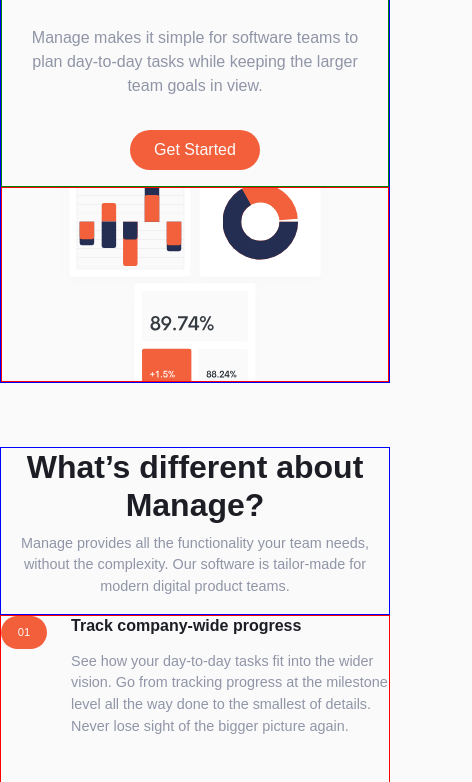
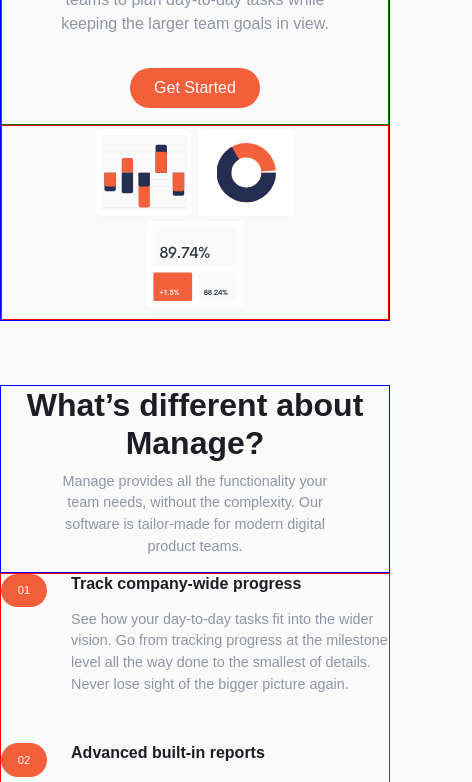
Before and after one commit to diegoBenitez2/manage-Landing-Page, a website built with webpack: page src/index.html in a window 390 px wide. Shown: the part 326-1108 px from the top of the page, 472 px wide, since content can reach past the window. Built offline with nearby package versions, Linux system fonts and the light colour scheme; some packages are replaced by stand-ins of ours; a web font is replaced by a local one.

Commit message:
responsive design 4/4 done

```diff
--- a/src/js/index.js
+++ b/src/js/index.js
@@ -9,10 +9,13 @@
 import '../assets/images/icon-twitter.svg'
 import '../assets/images/icon-pinterest.svg'
 import '../assets/images/icon-instagram.svg'
-//Download DOM elements
+//load DOM elements
 const $email = document.getElementById('email')
 const $msgError = document.getElementById('msg-email')
 const $form = document.querySelector('form')
+const $btnNavBar = document.querySelector('button.navbar-toggler')
+const $navBar = document.querySelector('nav.navbar')
+const $body = document.querySelector('body')
 //form actions
 $email.addEventListener('input',(event)=>{
   if($email.validity.valid){
@@ -38,3 +41,8 @@
   $msgError.textContent = 'Please, insert a valid email'
   }
 }
+//overlay and event click navBar
+$btnNavBar.addEventListener('click',()=>{
+  $navBar.classList.toggle('overlay')
+  $body.classList.toggle('scroll-hidden')
+})
--- a/src/sass/_banner.scss
+++ b/src/sass/_banner.scss
@@ -6,8 +6,8 @@
   justify-content: space-between;
 }
   &__title{
+    width: 80%;
     color: $VaryLightGray;
-    padding-right: 5em;
     position: relative;
     font-weight: 700;
     font-size: 2em;
@@ -26,9 +26,14 @@
     }
   }
 
-  @include media-medium-small{
+  @include media-small-small{
+    .container{
+      display: block !important;
+      text-align: center;
+    }
     &__title{
-      padding-right: 1em;
+      margin: 0 auto 1em;
     }
-  }
+
 }
+}
--- a/src/sass/_config.scss
+++ b/src/sass/_config.scss
@@ -1,12 +1,12 @@
 //Colors
-$BrightRed: #f25f3a;
-$DarkBlue: #242d52;
+$BrightRed: hsl(12, 88%, 59%);
+$DarkBlue: hsl(228, 39%, 23%);
 
 // ### Neutral
 
 $DarkGrayishBlue: hsl(227, 12%, 61%);
 $VeryDarkBlue: hsl(233, 12%, 13%);
-$VaryLightGray: #fafafa;
+$VaryLightGray: hsl(0, 0%, 98%);
 //media querys
 @mixin media-forms {
   @media(max-width:1199px){ @content}
--- a/src/sass/_footer.scss
+++ b/src/sass/_footer.scss
@@ -133,10 +133,10 @@
   }
   &__social{
   margin-top: 2em;
-    justify-content: space-between;
+    justify-content: space-evenly;
     img{
-      width: 2.5em;
-      height: 2.5em;
+      width: 100% /5;
+      height: 100% /5;
     }
   }
   }
--- a/src/sass/_header.scss
+++ b/src/sass/_header.scss
@@ -26,14 +26,49 @@
     &__button{
       display: none;
     }
-    .navbar-toggler{
-      border: 0;
-      color: $VeryDarkBlue;
-      font-weight: bold;
-      outline: 0;
+    .navbar{
+      position: absolute;
+      top: 0;
+      right: 0;
+      left: 0;
+      bottom: 0;
+      display: block;
+      text-align: center;
+      .navbar-nav{
+        background:$VaryLightGray;
+        border: 0;
+      }
+        .navbar-toggler{
+          position: relative;
+          top: 10px;
+          left: 350px;
+          border: 0;
+          color: $VeryDarkBlue;
+          font-weight: bold;
+          outline: 0;
+        }
+        #navbarNav{
+          margin-top: 5em;
+        }
+    }
+    .overlay{
+      background: linear-gradient(150deg,transparent, rgba(0,0,0,.5)) ;
     }
   }
+
   @include media-medium-small{
     background-position: -100% -200%;
+    .navbar{
+      .navbar-toggler{
+        left: 250px;
+      }
+    }
+  }
+  @include media-small-small{
+    .navbar{
+      .navbar-toggler{
+        left: 150px;
+      }
+    }
   }
 }
--- a/src/sass/_hero.scss
+++ b/src/sass/_hero.scss
@@ -2,7 +2,7 @@
   display: flex;
   border: 1px solid blue;
   padding: 0;
-  margin: 2em 0 ;
+  margin:  0 ;
   &__container1{
     border: 1px solid green ;
     width: 50%;
@@ -32,19 +32,27 @@
     display: block;
     &__container1{
       width: 100%;
+      padding: 1em;
+      margin: 0 auto;
       text-align: center;
-      padding: 1em;
     }
     &__container2{
+      background-size: 70%;
       height: 50vw;
       width: 100%;
-      background-size: 70%;
     }
     &__title{
       padding: 0;
     }
     &__description{
+      width: 80%;
       padding: 0;
+      margin: 0 auto 2em;
     }
   }
+  @include media-small{
+    &__container2{
+    background-size: 55%;
+  }
+  }
 }
--- a/src/sass/_said.scss
+++ b/src/sass/_said.scss
@@ -1,5 +1,5 @@
 .said{
-  margin: 10em 0;
+  margin: 10em 0 6em;
   text-align: center;
   &__title{
     @include titleH2;
@@ -9,11 +9,12 @@
     @include button;
   }
   .card-deck{
+    display: block;
     scroll-snap-type: x mandatory;
     .slider-scroll{
       display: flex;
-      width: 400%;
-      margin: 0;
+      width: 150%;
+      margin: 0 auto;
       padding: 0;
     }
   .card{
@@ -24,7 +25,10 @@
     z-index: -1;
     // border: 0;
     &-container{
-      margin: 0 1em;
+    margin: 0 1em 0 0;
+      &:nth-of-type(4){
+        margin: 0;
+      }
     }
     &-title{
     font-size: 1em;
@@ -43,7 +47,20 @@
     }
   }
   }
-  @include media-medium-small{
-    margin: 6em 0;
+
+
+  @include media-small{
+    .card-deck{
+      .slider-scroll{
+        width: 200%;
+      }
+    }
+  }
+  @include media-small-small{
+    .card-deck{
+      .slider-scroll{
+        width: 400%;
+      }
+    }
   }
 }
--- a/src/sass/_what.scss
+++ b/src/sass/_what.scss
@@ -63,6 +63,8 @@
         font-size: .9em;
       text-align: center;
       padding: 0 1em;
+      width: 80%;
+      margin: 0 auto 1em;
       }
     }
     &__list{
--- a/src/sass/index.scss
+++ b/src/sass/index.scss
@@ -6,6 +6,9 @@
   font-size: 16px;
   background-color: $VaryLightGray;
 }
+.scroll-hidden{
+  overflow-y: hidden;
+}
 @import'./header';
 @import'./hero';
 @import'./what';
```
Also changed, not shown: design/active-states.jpg (added), design/desktop-design.jpg (added), design/desktop-preview.jpg (added), design/mobile-design.jpg (added), design/mobile-navigation.jpg (added), design/testimonials-slider.jpg (added).
